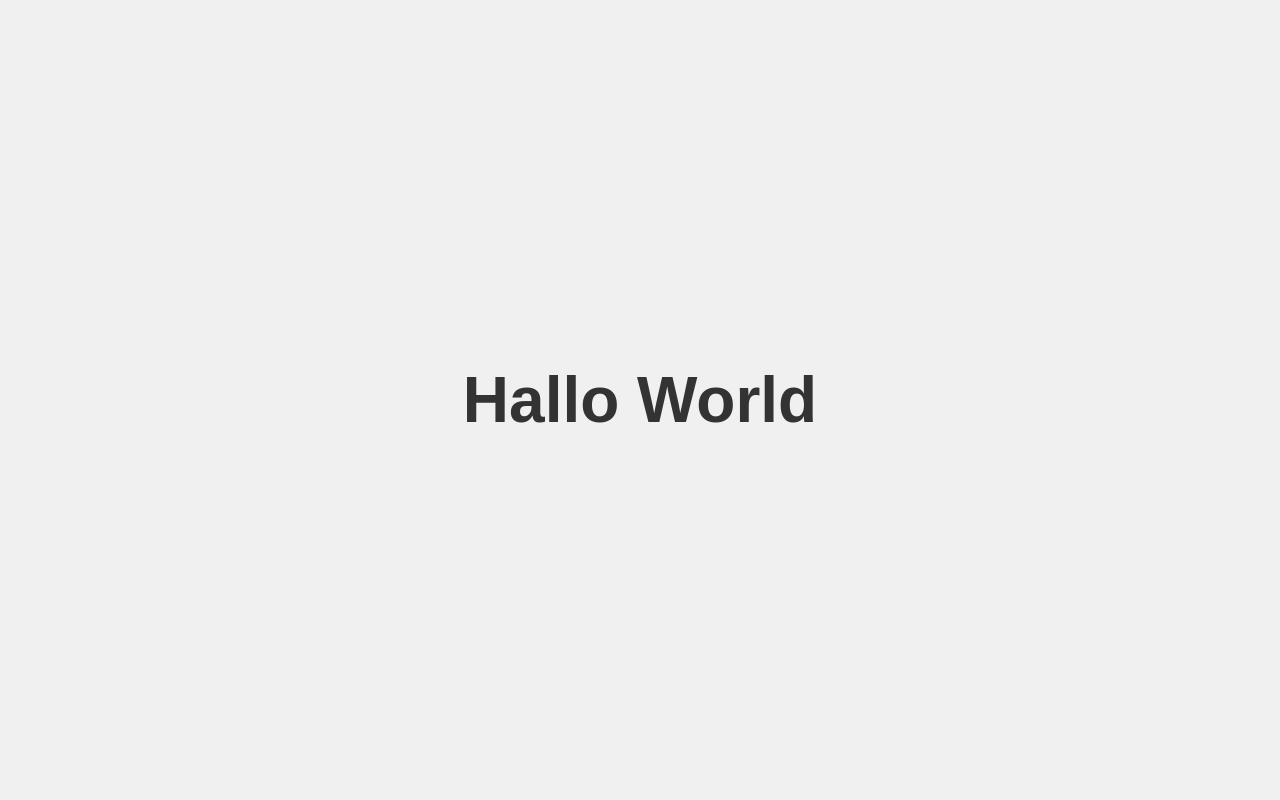
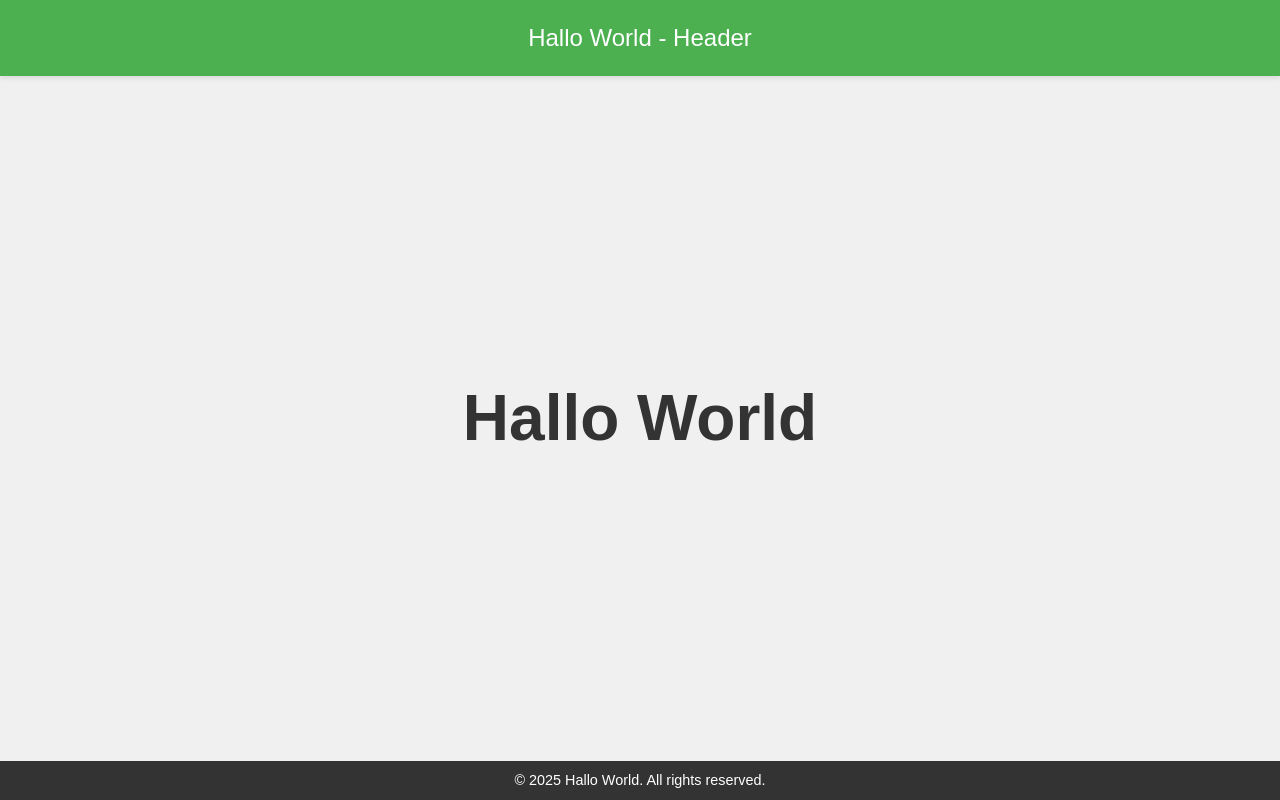
Before and after one commit to insyaallahrajin/a-rwlgbi, a plain HTML site: page index.html in a window 1280 px wide. Drawn offline with Linux system fonts and the light colour scheme.

Commit message:
BuilderPro: A v4

```diff
--- a/index.html
+++ b/index.html
@@ -7,20 +7,55 @@
   <style>
     body {
       margin: 0;
+      padding: 0;
+      min-height: 100vh;
+      display: flex;
+      flex-direction: column;
+      justify-content: center;
+      align-items: center;
+      background-color: #f0f0f0;
+      font-family: Arial, Helvetica, sans-serif;
+    }
+    header {
+      width: 100%;
+      background-color: #4CAF50;
+      color: white;
+      text-align: center;
+      padding: 1em 0;
+      font-size: 1.5rem;
+      box-shadow: 0 2px 5px rgba(0,0,0,0.1);
+    }
+    main {
+      flex: 1;
       display: flex;
       justify-content: center;
       align-items: center;
-      height: 100vh;
-      background-color: #f0f0f0;
-      font-family: Arial, Helvetica, sans-serif;
+      width: 100%;
     }
     h1 {
       font-size: 4rem;
       color: #333;
+      margin: 0;
+    }
+    footer {
+      width: 100%;
+      background-color: #333;
+      color: white;
+      text-align: center;
+      padding: 0.8em 0;
+      font-size: 0.9rem;
     }
   </style>
 </head>
 <body>
-  <h1>Hallo World</h1>
+  <header>
+    Hallo World - Header
+  </header>
+  <main>
+    <h1>Hallo World</h1>
+  </main>
+  <footer>
+    &copy; 2025 Hallo World. All rights reserved.
+  </footer>
 </body>
 </html>
```
